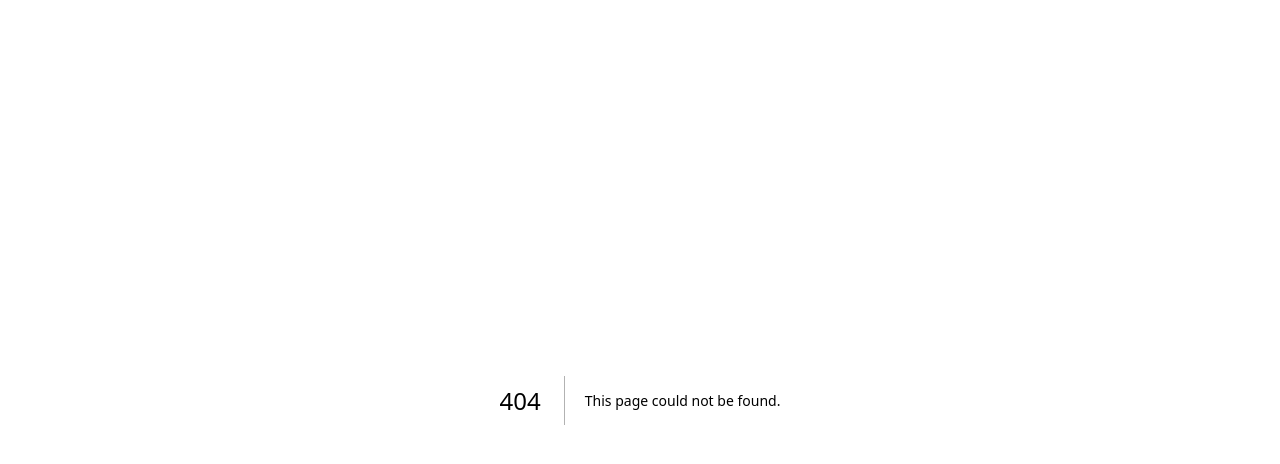
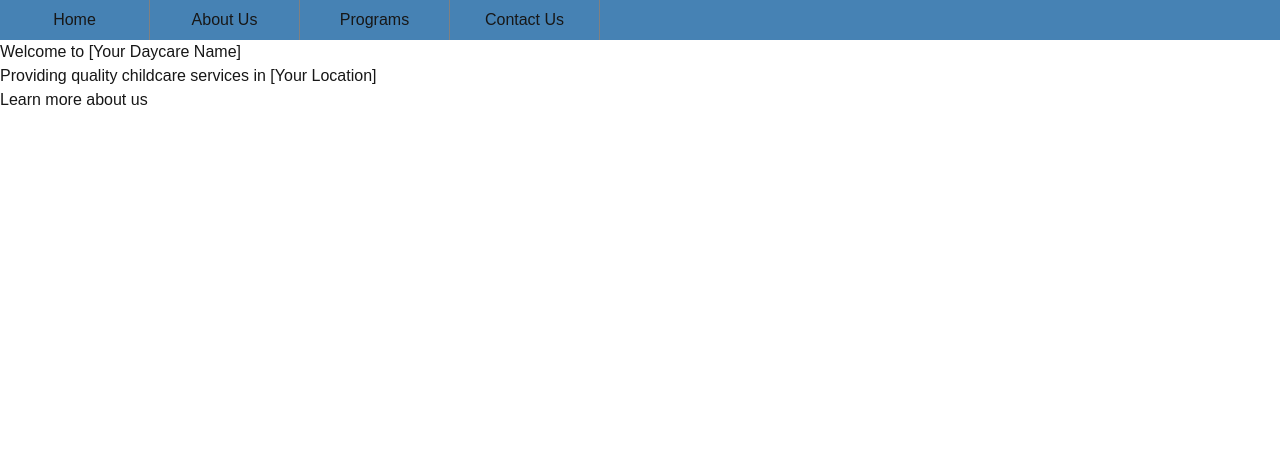
Before and after one commit to rohitreddy434/daycare-website, a Next.js app: page /about in a window 1280 px wide. Before the commit this address had no page. Shown: the top 464 px of the page. Built offline with nearby package versions, Linux system fonts and the light colour scheme.

Commit message:
base setup with nextjs routing

```diff
--- /dev/null
+++ b/src/app/about/page.tsx
@@ -0,0 +1,9 @@
+export default function About() {
+    return (
+      <div>
+        <h1>Welcome to [Your Daycare Name]</h1>
+        <p>Providing quality childcare services in [Your Location]</p>
+        <a href="/about">Learn more about us</a>
+      </div>
+    );
+  }
--- /dev/null
+++ b/src/app/components/Header.tsx
@@ -0,0 +1,12 @@
+export default function Header() {
+  return (
+    <header>
+      <nav className="flex flex-row top-nav-menu">
+        <a href="/">Home</a>
+        <a href="/about">About Us</a>
+        <a href="/programs">Programs</a>
+        <a href="/contact">Contact Us</a>
+      </nav>
+    </header>
+  );
+}
--- a/src/app/globals.css
+++ b/src/app/globals.css
@@ -25,3 +25,17 @@ body {
     text-wrap: balance;
   }
 }
+
+.top-nav-menu {
+  background: steelblue;
+}
+
+.top-nav-menu > a {
+  min-width: 150px;
+  padding: 8px;
+  text-align: center;
+  display: flex;
+  align-items: center;
+  justify-content: center;
+  border-right: 1px solid gray;
+}
--- a/src/app/layout.tsx
+++ b/src/app/layout.tsx
@@ -1,6 +1,7 @@
 import type { Metadata } from "next";
 import localFont from "next/font/local";
 import "./globals.css";
+import Header from "./components/Header";
 
 const geistSans = localFont({
   src: "./fonts/GeistVF.woff",
@@ -28,6 +29,7 @@ export default function RootLayout({
       <body
         className={`${geistSans.variable} ${geistMono.variable} antialiased`}
       >
+        <Header />
         {children}
       </body>
     </html>
--- a/src/app/page.tsx
+++ b/src/app/page.tsx
@@ -1,101 +1,12 @@
 import Image from "next/image";
+import Header from "./components/Header";
 
 export default function Home() {
   return (
-    <div className="grid grid-rows-[20px_1fr_20px] items-center justify-items-center min-h-screen p-8 pb-20 gap-16 sm:p-20 font-[family-name:var(--font-geist-sans)]">
-      <main className="flex flex-col gap-8 row-start-2 items-center sm:items-start">
-        <Image
-          className="dark:invert"
-          src="https://nextjs.org/icons/next.svg"
-          alt="Next.js logo"
-          width={180}
-          height={38}
-          priority
-        />
-        <ol className="list-inside list-decimal text-sm text-center sm:text-left font-[family-name:var(--font-geist-mono)]">
-          <li className="mb-2">
-            Get started by editing{" "}
-            <code className="bg-black/[.05] dark:bg-white/[.06] px-1 py-0.5 rounded font-semibold">
-              src/app/page.tsx
-            </code>
-            .
-          </li>
-          <li>Save and see your changes instantly.</li>
-        </ol>
-
-        <div className="flex gap-4 items-center flex-col sm:flex-row">
-          <a
-            className="rounded-full border border-solid border-transparent transition-colors flex items-center justify-center bg-foreground text-background gap-2 hover:bg-[#383838] dark:hover:bg-[#ccc] text-sm sm:text-base h-10 sm:h-12 px-4 sm:px-5"
-            href="https://vercel.com/new?utm_source=create-next-app&utm_medium=appdir-template-tw&utm_campaign=create-next-app"
-            target="_blank"
-            rel="noopener noreferrer"
-          >
-            <Image
-              className="dark:invert"
-              src="https://nextjs.org/icons/vercel.svg"
-              alt="Vercel logomark"
-              width={20}
-              height={20}
-            />
-            Deploy now
-          </a>
-          <a
-            className="rounded-full border border-solid border-black/[.08] dark:border-white/[.145] transition-colors flex items-center justify-center hover:bg-[#f2f2f2] dark:hover:bg-[#1a1a1a] hover:border-transparent text-sm sm:text-base h-10 sm:h-12 px-4 sm:px-5 sm:min-w-44"
-            href="https://nextjs.org/docs?utm_source=create-next-app&utm_medium=appdir-template-tw&utm_campaign=create-next-app"
-            target="_blank"
-            rel="noopener noreferrer"
-          >
-            Read our docs
-          </a>
-        </div>
-      </main>
-      <footer className="row-start-3 flex gap-6 flex-wrap items-center justify-center">
-        <a
-          className="flex items-center gap-2 hover:underline hover:underline-offset-4"
-          href="https://nextjs.org/learn?utm_source=create-next-app&utm_medium=appdir-template-tw&utm_campaign=create-next-app"
-          target="_blank"
-          rel="noopener noreferrer"
-        >
-          <Image
-            aria-hidden
-            src="https://nextjs.org/icons/file.svg"
-            alt="File icon"
-            width={16}
-            height={16}
-          />
-          Learn
-        </a>
-        <a
-          className="flex items-center gap-2 hover:underline hover:underline-offset-4"
-          href="https://vercel.com/templates?framework=next.js&utm_source=create-next-app&utm_medium=appdir-template-tw&utm_campaign=create-next-app"
-          target="_blank"
-          rel="noopener noreferrer"
-        >
-          <Image
-            aria-hidden
-            src="https://nextjs.org/icons/window.svg"
-            alt="Window icon"
-            width={16}
-            height={16}
-          />
-          Examples
-        </a>
-        <a
-          className="flex items-center gap-2 hover:underline hover:underline-offset-4"
-          href="https://nextjs.org?utm_source=create-next-app&utm_medium=appdir-template-tw&utm_campaign=create-next-app"
-          target="_blank"
-          rel="noopener noreferrer"
-        >
-          <Image
-            aria-hidden
-            src="https://nextjs.org/icons/globe.svg"
-            alt="Globe icon"
-            width={16}
-            height={16}
-          />
-          Go to nextjs.org →
-        </a>
-      </footer>
+    <div>
+      <h1>Welcome to Tiny Miracles Day care</h1>
+      <p>Providing quality childcare services in San Jose</p>
+      <a href="/about">Learn more about us</a>
     </div>
   );
 }
--- /dev/null
+++ b/src/app/programs/page.tsx
@@ -0,0 +1,15 @@
+export default function Programs() {
+    return (
+      <div>
+        <h1>Our Programs</h1>
+        <ul>
+          <li>program</li>
+          <li>program</li>
+          <li>program</li>
+          <li>program</li>
+          <li>program</li>
+          <li>program</li>
+        </ul>
+      </div>
+    );
+  }
```
